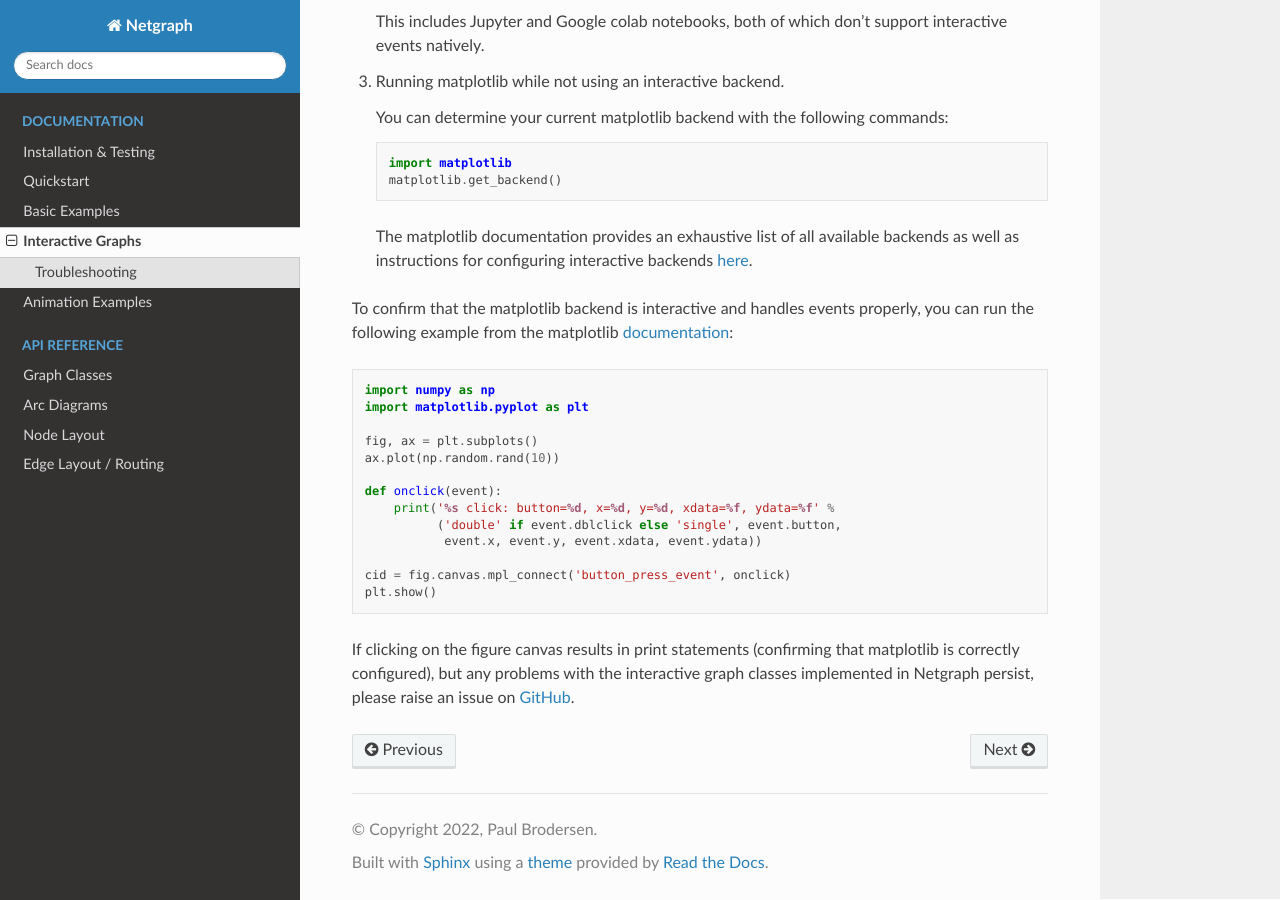
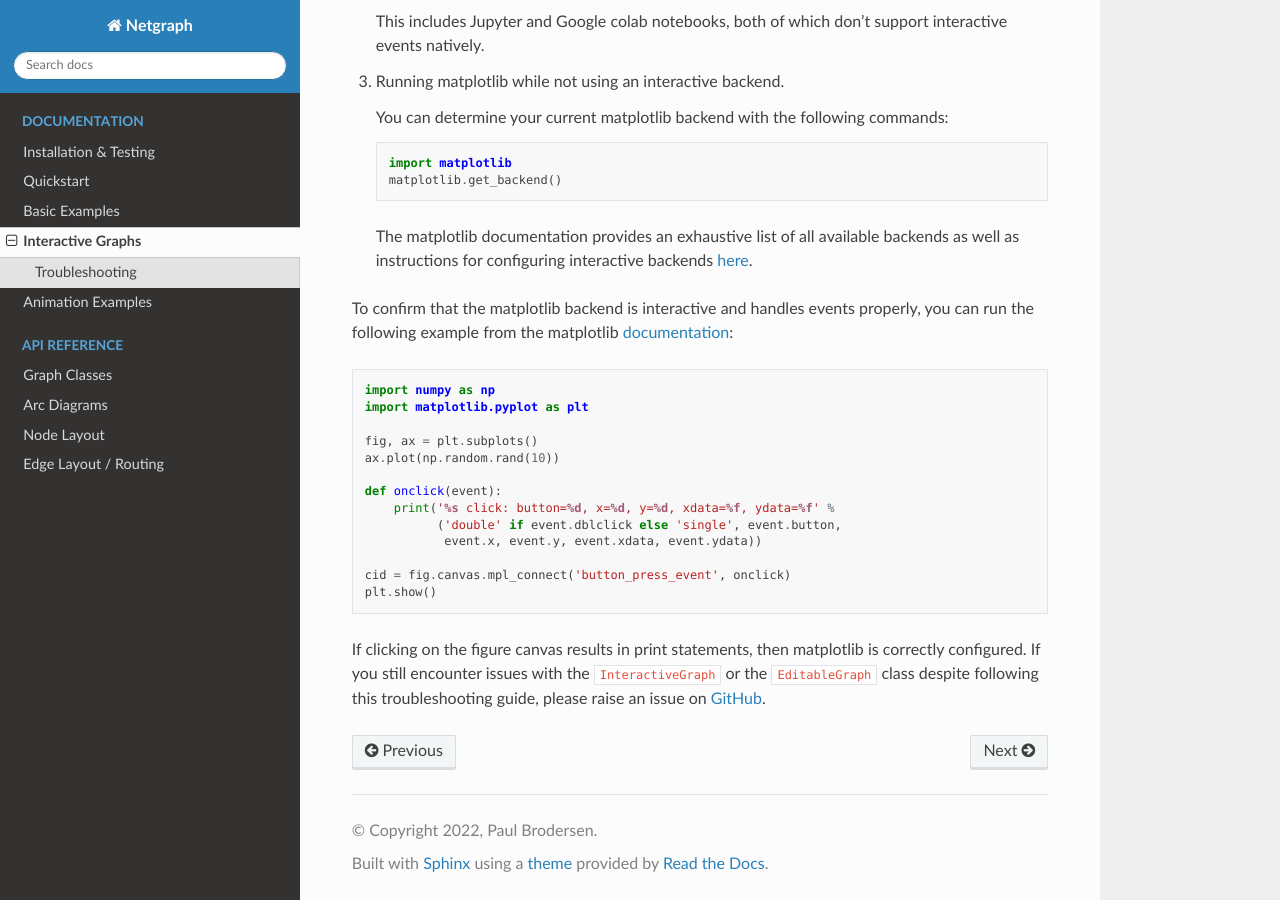
Before and after one commit to paulbrodersen/netgraph, a Sphinx documentation site: the page built from docs/source/interactivity.rst, in a window 1280 px wide and 900 px high, scrolled down 3187 px. Built offline with Sphinx 7.4.7 and the Read the Docs theme 2.0.0, drawn with Linux system fonts in a browser that asks for light colours.

Commit message:
Small improvements to the matplotlib event handling troubleshooting guide

```diff
--- a/docs/source/interactivity.rst
+++ b/docs/source/interactivity.rst
@@ -147,6 +147,7 @@ To confirm that the matplotlib backend is interactive and handles events properl
    cid = fig.canvas.mpl_connect('button_press_event', onclick)
    plt.show()
 
-If clicking on the figure canvas results in print statements (confirming that matplotlib is correctly configured), but any problems with the interactive graph classes implemented in Netgraph persist, please raise an issue on GitHub_.
+If clicking on the figure canvas results in print statements, then matplotlib is correctly configured.
+If you still encounter issues with the :code:`InteractiveGraph` or the :code:`EditableGraph` class despite following this troubleshooting guide, please raise an issue on GitHub_.
 
 .. _GitHub: https://github.com/paulbrodersen/netgraph/issues
```
